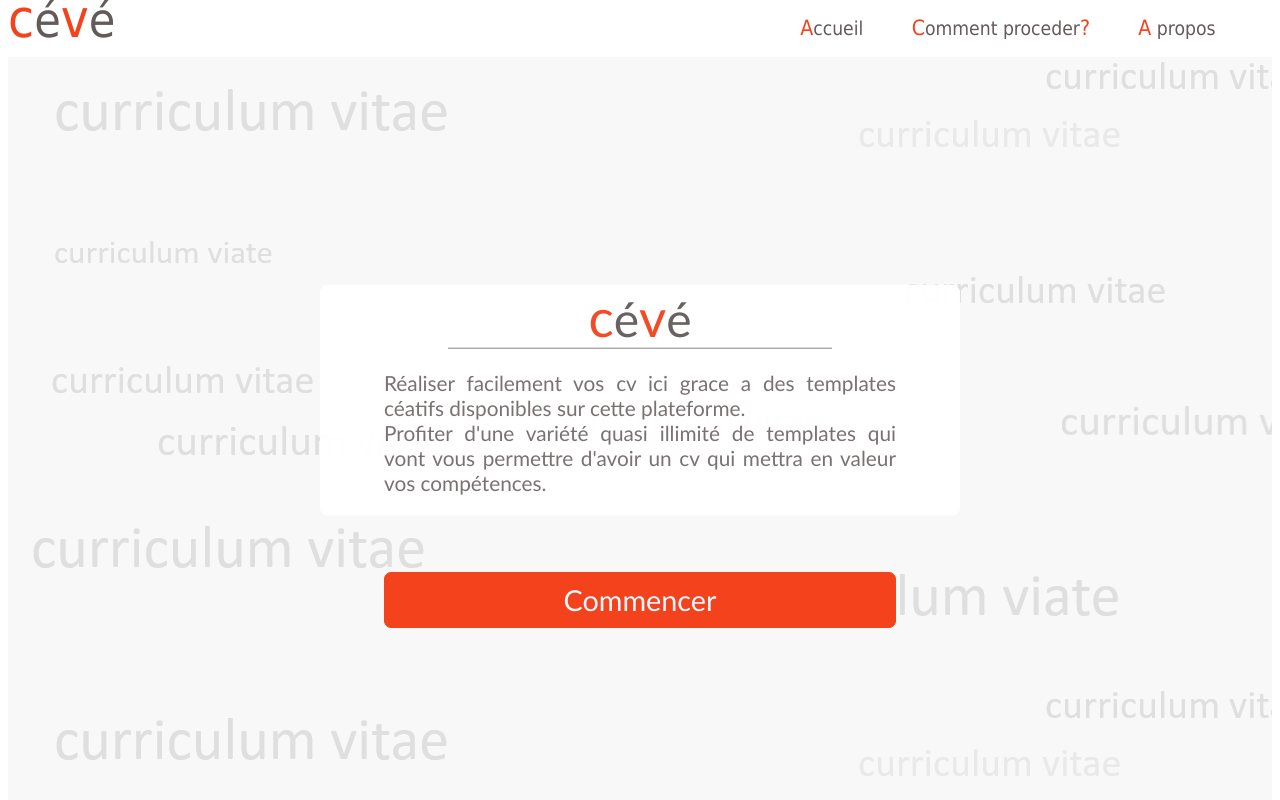
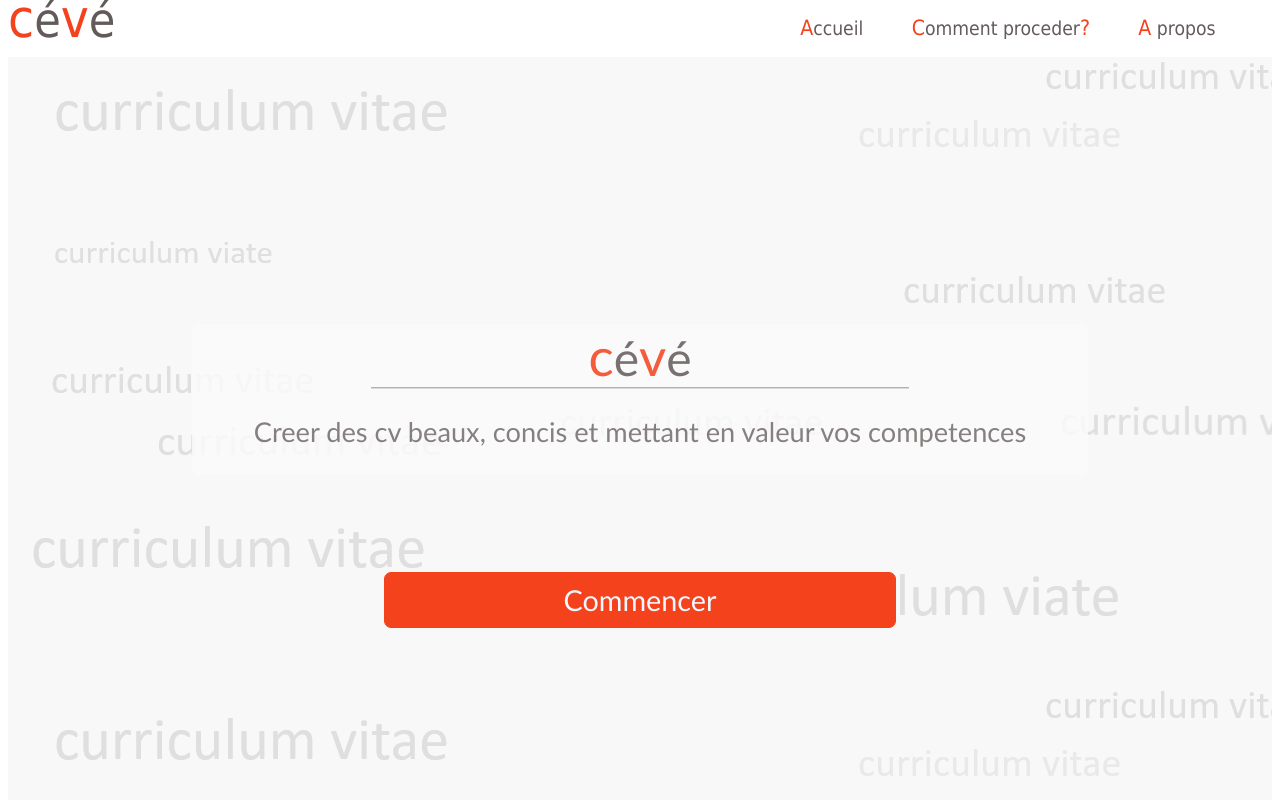
Before and after one commit to Tokomichel/ceve, a plain HTML site: page index.html in a window 1280 px wide. Shown: the top 800 px of the page. Drawn offline with Linux system fonts and the light colour scheme.

Commit message:
Site heberger

```diff
--- a/index.html
+++ b/index.html
@@ -40,10 +40,14 @@
                     <div class="head">
                         <div class="center"><span class="title"><span class="ceve">c</span>é<span class="ceve">v</span>é</span></div>
                     </div>
-                   <div class="texte"> <p class="content"> Réaliser facilement vos cv ici
+                   <div class="texte"> <p class="content">
+
+                    Creer des cv beaux, concis et mettant en valeur vos competences
+                         <!-- Réaliser facilement vos cv ici
                         grace a des templates céatifs disponibles sur cette plateforme. <br/>
                         Profiter d'une variété quasi illimité de templates qui vont vous permettre d'avoir un cv qui
                         mettra en valeur vos compétences. <br/>
+                        Jouissez de la technologie mise q votre service. -->
                     </p></div>
 
                 </div>
--- a/style.css
+++ b/style.css
@@ -140,12 +140,12 @@ aside.rigth
 
 div.col
 {
-    width: 50%;
+    width: 70%;
     height: 100%;
-    background-color: rgb(255, 255, 255);
+    background-color: rgb(251, 251, 251);
     border-radius: 1vh;
     color: rgb(99, 90, 90);
-    opacity: 0.95;
+    opacity: 0.85;
     font-family: Calibri, 'Gill Sans MT', Calibri, 'Trebuchet MS', sans-serif;
 }
 
@@ -174,10 +174,12 @@ div.col .texte
 }
 div.col p.content
 {
-    width: 80%;
-    font-size: 1.3em;
+    width: 100%;
+    font-size: 1.7em;
     text-align: justify;
     color: rgb(115, 107, 107);
+    display: flex;
+    justify-content: center;
 }
 
 
```
